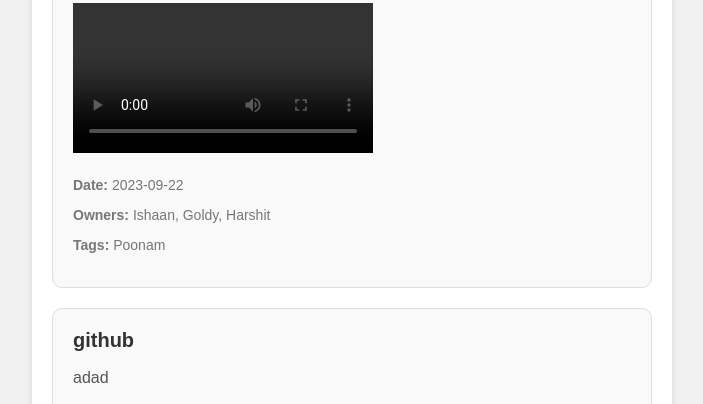
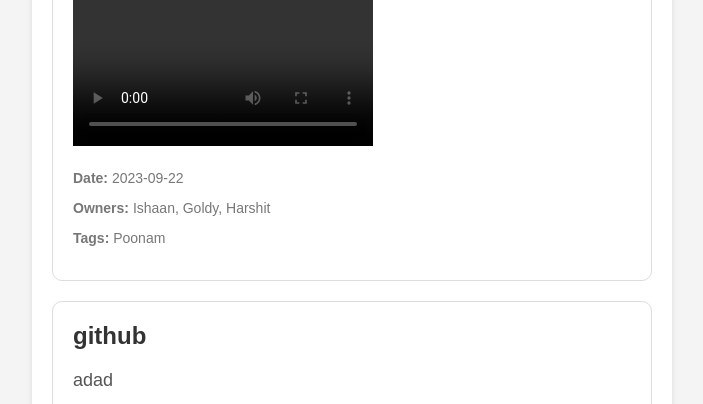
Before and after one commit to ishaan119/release_notes, a Flask app: template templates/feature_email.html in a window 1280 px wide. Shown: the part 1277-1681 px from the top of the page, without its empty margins (288-991 px from the left). Run offline with Flask 3, Linux system fonts and the light colour scheme; the template is opened without the code that fills it: values that come from a table or form of the project are taken from there, others are empty.

Commit message:
Improve Email template

```diff
--- a/templates/feature_email.html
+++ b/templates/feature_email.html
@@ -8,7 +8,7 @@
         /* Global styles */
         body {
             font-family: Arial, sans-serif;
-            background-color: #f0f0f0;
+            background-color: #f4f4f4;
             margin: 0;
             padding: 0;
         }
@@ -21,8 +21,10 @@
             box-shadow: 0 4px 6px rgba(0, 0, 0, 0.1);
         }
         h1 {
-            font-size: 24px;
+            font-size: 28px;
             color: #333;
+            margin-top: 10px;
+            text-align: center;
         }
 
         /* Feature list styles */
@@ -36,15 +38,15 @@
             padding: 20px;
             margin-bottom: 20px;
             border-radius: 10px;
-            background-color: #f9f9f9;
+            background-color: #fff;
         }
         .feature-name {
-            font-size: 20px;
+            font-size: 24px;
             color: #333;
             margin-top: 0;
         }
         .feature-description {
-            font-size: 16px;
+            font-size: 18px;
             color: #555;
         }
         .feature-media {
@@ -53,6 +55,8 @@
         .feature-image {
             max-width: 100%;
             height: auto;
+            display: block;
+            margin: 0 auto;
         }
         .feature-video {
             max-width: 100%;
@@ -76,11 +80,11 @@
             margin-bottom: 10px;
         }
         .header-title {
-            font-size: 24px;
+            font-size: 32px;
             margin-top: 0;
         }
         .header-subtitle {
-            font-size: 18px;
+            font-size: 22px;
             margin-top: 0;
         }
 
@@ -91,10 +95,6 @@
             margin-top: 20px;
         }
 
-
-
-
-
     </style>
 </head>
 <body>
@@ -103,8 +103,6 @@
     <div class="email-header">
         <h1 class="header-title">Discover What's New at LetsVenture</h1>
     </div>
-    <br>
-    <br>
     <!-- Feature List -->
     <ul class="feature-list">
         {% for feature in selected_features %}
```
